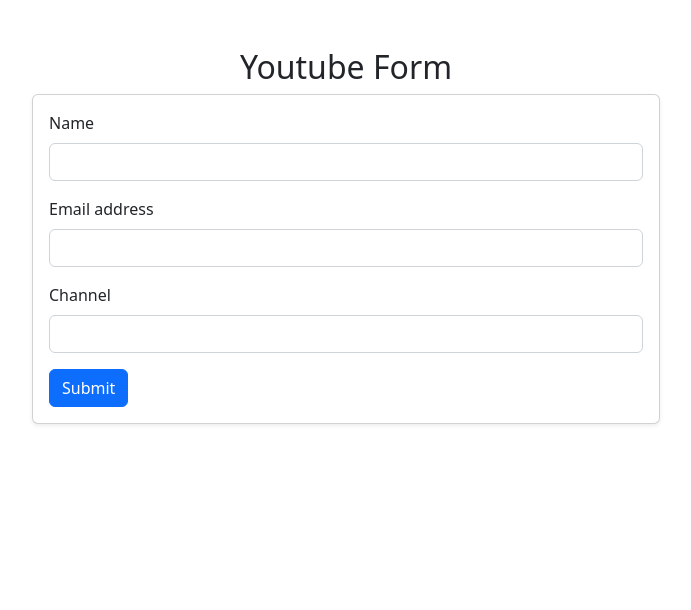
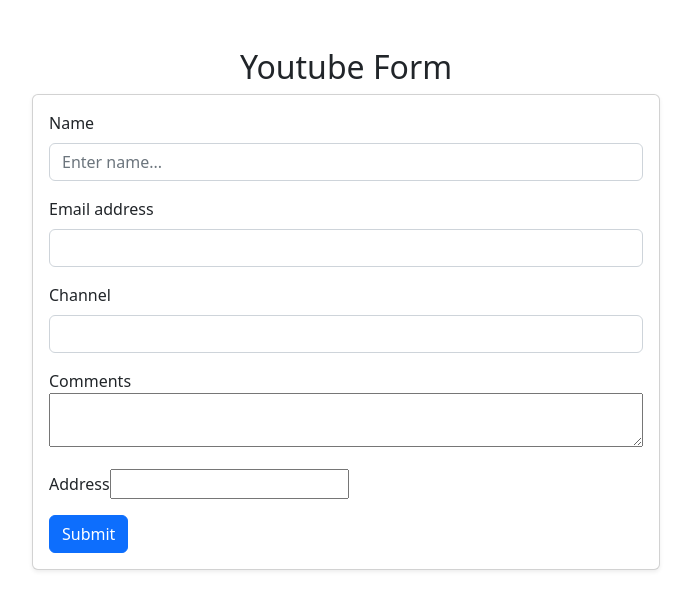
Before and after one commit to Febrianto752/practice-react-formik, a React (Create React App) app: page / in a window 1280 px wide. Shown: the top 610 px of the page, without its empty margins (294-985 px from the left). Built offline with nearby package versions, Linux system fonts and the light colour scheme.

Commit message:
learn create custom tag Field

```diff
--- a/src/components/YoutubeForm/index.jsx
+++ b/src/components/YoutubeForm/index.jsx
@@ -13,6 +13,8 @@
   name: "",
   email: "",
   channel: "",
+  comments: "",
+  address: "",
 };
 
 const handleSubmit = (values) => {
@@ -42,6 +44,7 @@
                       id="name"
                       name="name"
                       className="form-control"
+                      placeholder="Enter name..."
                     />
                     <ErrorMessage name="name" />
                   </div>
@@ -69,6 +72,41 @@
                     />
                     <ErrorMessage name="channel" />
                   </div>
+                  <div className="mb-3">
+                    <label htmlFor="comments">Comments</label>
+                    <Field
+                      as="textarea"
+                      id="comments"
+                      name="comments"
+                      style={{ width: "100%" }}
+                    />
+                    <ErrorMessage name="comments" />
+                  </div>
+                  <div className="mb-3">
+                    <label htmlFor="address">Address</label>
+                    <Field id="address" name="address">
+                      {(props) => {
+                        console.log(props);
+                        /* output : {
+                        field:{name: 'address', value: '',onChange: func, onBlur: func, ...dll},
+                        form: {values: {... // seusai dengan initialValues}, errors: {... // if have validation and errors},
+                        touched: {... // attr and value touched here}, ...dll }, meta: {... // information about this input tag} }
+                        */
+                        const { field, form, meta } = props;
+                        return (
+                          <>
+                            <input type="text" id="address" {...field} />
+                            {meta.touched && meta.error ? (
+                              <small className="text-danger">
+                                {meta.error}
+                              </small>
+                            ) : null}
+                          </>
+                        );
+                      }}
+                    </Field>
+                    <ErrorMessage name="address" />
+                  </div>
 
                   <button type="submit" className="btn btn-primary">
                     Submit
```
